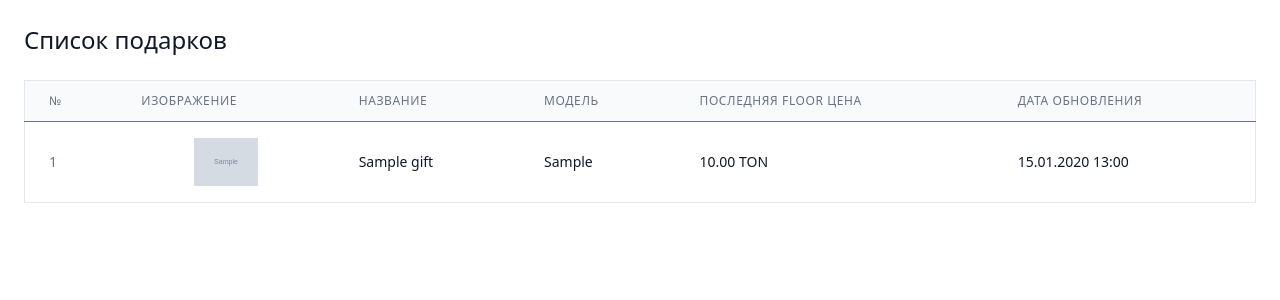
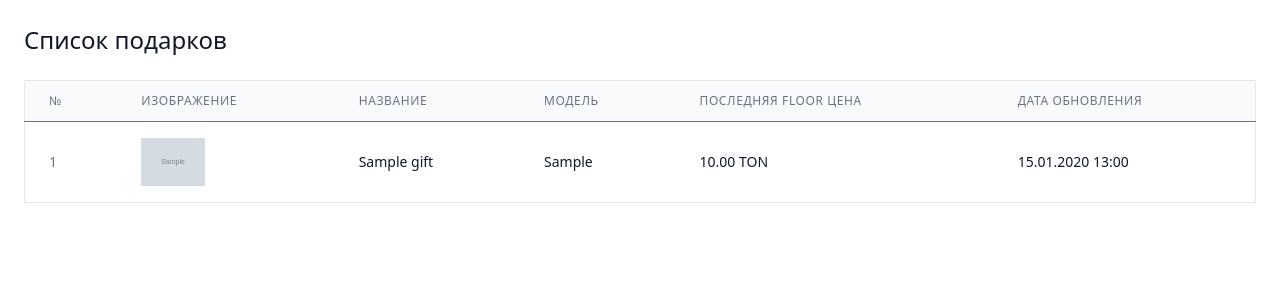
Before and after one commit to marchenkovma/gitftostat, a Laravel app: page /gifts in a window 1280 px wide. Shown: the top 300 px of the page. Run offline with Laravel 12, Linux system fonts and the light colour scheme; tables that the repository leaves empty hold one stand-in row (values such as "Sample post"); grey boxes marked "Sample" are stand-in pictures; style sheets or scripts are compiled from the project's sources; some web fonts are replaced.

Commit message:
Update index.blade.php

```diff
--- a/resources/views/gifts/index.blade.php
+++ b/resources/views/gifts/index.blade.php
@@ -45,12 +45,10 @@
                         @forelse($gifts as $gift)
                             <tr>
                                 <td class="px-6 py-4 whitespace-nowrap text-sm text-gray-500">{{ ($gifts->currentPage() - 1) * $gifts->perPage() + $loop->iteration }}</td>
-                                <td class="px-6 py-4 whitespace-nowrap text-center">
-                                    <div class="flex justify-center">
-                                        <img src="{{ $gift->image ? asset('images/gifts/' . $gift->image) : asset('images/gifts/default.svg') }}"
-                                             alt="{{ $gift->name }}"
-                                             class="w-16">
-                                    </div>
+                                <td class="px-6 py-4 whitespace-nowrap">
+                                    <img src="{{ $gift->image ? asset('images/gifts/' . $gift->image) : asset('images/gifts/default.svg') }}"
+                                        alt="{{ $gift->name }}"
+                                        class="w-16">
                                 </td>
                                 <td class="px-6 py-4 whitespace-nowrap text-sm text-gray-900">{{ $gift->name }}</td>
                                 <td class="px-6 py-4 whitespace-nowrap text-sm text-gray-900">{{ $gift->model }}</td>
```
